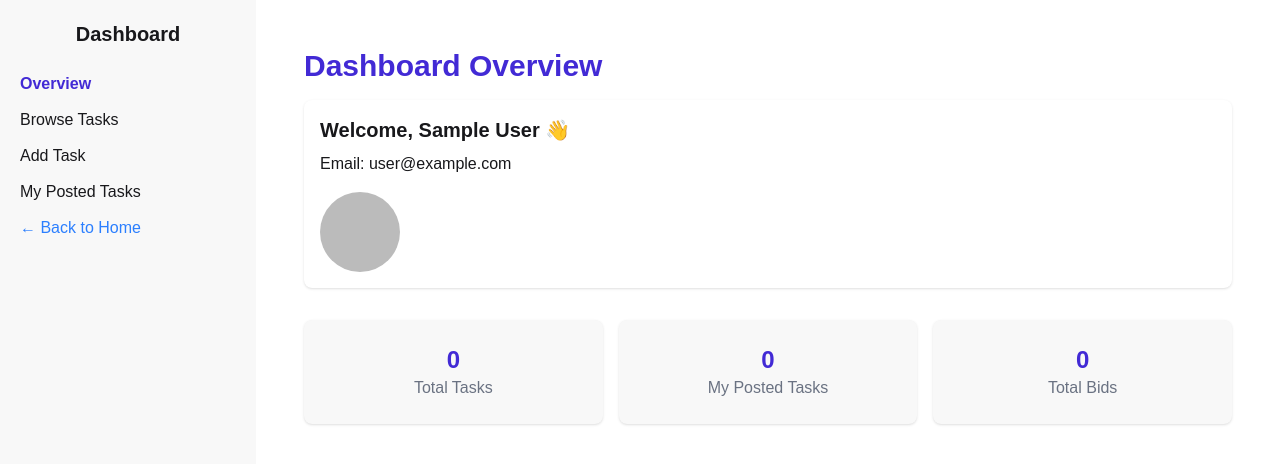
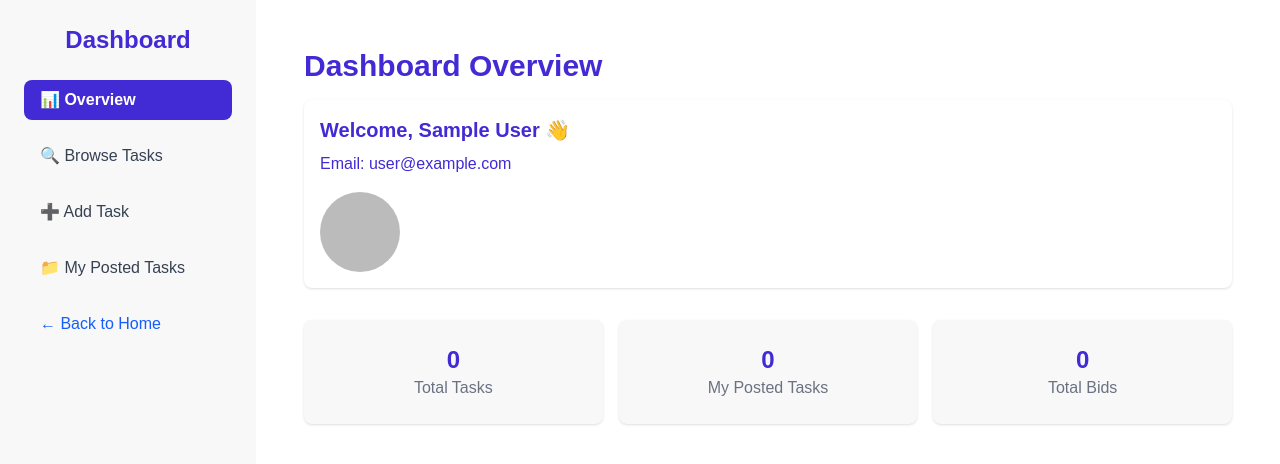
Before and after one commit to mehediakash01/Freelance-client, a React (Vite) app: page /dashboard in a window 1280 px wide. Shown: the top 464 px of the page. Built offline with nearby package versions, Linux system fonts and the light colour scheme; no server answers; sample sign-in values are in the browser's storage.

Commit message:
improved some design

```diff
--- a/src/Components/DashBoard/Dashboard.jsx
+++ b/src/Components/DashBoard/Dashboard.jsx
@@ -2,42 +2,84 @@ import React from "react";
 import { Link, NavLink, Outlet } from "react-router";
 
 const Dashboard = () => {
+  const navLinkStyles = ({ isActive }) =>
+    `block px-4 py-2 rounded-lg transition duration-200 ${
+      isActive
+        ? "bg-primary text-white font-semibold"
+        : "text-gray-700 hover:bg-base-300 hover:text-primary"
+    }`;
+
   return (
-    <div className="min-h-screen flex">
-      {/* Sidebar */}
-      <aside className="w-64 bg-base-200 p-5 fixed top-0 bottom-0 left-0">
-        <h2 className="text-xl font-bold mb-6 text-center">Dashboard</h2>
-        <ul className="space-y-3">
+    <div className="drawer lg:drawer-open">
+      {/* Drawer Toggle (Hamburger) for small screens */}
+      <input id="dashboard-drawer" type="checkbox" className="drawer-toggle" />
+      <div className="drawer-content flex flex-col">
+        {/* Page content here */}
+        <div className="w-full p-4 shadow-sm flex items-center justify-between lg:hidden bg-base-100">
+          <label htmlFor="dashboard-drawer" className="btn btn-primary btn-sm drawer-button">
+            ☰ Menu
+          </label>
+          <h1 className="text-xl font-bold text-primary">Dashboard</h1>
+        </div>
+        <main className="p-6">
+          <Outlet />
+        </main>
+      </div>
+
+      {/* Sidebar content */}
+      <div className="drawer-side z-50">
+        <label htmlFor="dashboard-drawer" className="drawer-overlay"></label>
+        <aside className="w-64 min-h-full bg-base-200 p-6">
+          <h2 className="text-2xl font-bold text-center text-primary mb-6">
+            Dashboard
+          </h2>
+
+          <ul className="space-y-4">
             <li>
-            <NavLink to="/dashboard" end className={({ isActive }) => isActive ? "text-primary font-semibold" : ""}>
-              Overview
+              <NavLink to="/dashboard" end className={navLinkStyles}>
+                📊 Overview
               </NavLink>
             </li>
             <li>
-            <NavLink to="/dashboard/BrowseTask" className={({ isActive }) => isActive ? "text-primary font-semibold" : ""}>
-              Browse Tasks
+              <NavLink to="/dashboard/BrowseTask" className={navLinkStyles}>
+                🔍 Browse Tasks
               </NavLink>
             </li>
             <li>
-            <NavLink to="/dashboard/addTask" className={({ isActive }) => isActive ? "text-primary font-semibold" : ""}>
-              Add Task
+              <NavLink to="/dashboard/addTask" className={navLinkStyles}>
+                ➕ Add Task
               </NavLink>
             </li>
             <li>
-            <NavLink to="/dashboard/myTasks" className={({ isActive }) => isActive ? "text-primary font-semibold" : ""}>
-              My Posted Tasks
+              <NavLink to="/dashboard/myTasks" className={navLinkStyles}>
+                📁 My Posted Tasks
               </NavLink>
             </li>
             <li>
-            <Link to="/" className="text-blue-500">← Back to Home</Link>
+              <Link
+                to="/"
+                className="block px-4 py-2 rounded-lg text-blue-600 hover:text-blue-800 hover:underline transition duration-200"
+              >
+                ← Back to Home
+              </Link>
+            </li>
+            <li>
+              {/* Theme toggle */}
+              <label className="swap swap-rotate flex justify-center mt-6">
+                <input type="checkbox" className="theme-controller" value="dark" />
+                {/* sun icon */}
+                <svg className="swap-off h-8 w-8 fill-current text-yellow-500" xmlns="http://www.w3.org/2000/svg" viewBox="0 0 24 24">
+                  <path d="..." />
+                </svg>
+                {/* moon icon */}
+                <svg className="swap-on h-8 w-8 fill-current text-blue-700" xmlns="http://www.w3.org/2000/svg" viewBox="0 0 24 24">
+                  <path d="..." />
+                </svg>
+              </label>
             </li>
           </ul>
         </aside>
-
-      {/* Main content */}
-      <main className="ml-64 flex-1 p-6">
-        <Outlet />
-      </main>
+      </div>
     </div>
   );
 };
--- a/src/Components/DashBoard/DashboardOverview.jsx
+++ b/src/Components/DashBoard/DashboardOverview.jsx
@@ -38,7 +38,7 @@ const DashboardOverview = () => {
       <h2 className="text-3xl font-bold mb-4 text-primary">Dashboard Overview</h2>
 
       {/* ✅ User Profile Section */}
-      <div className="bg-white rounded-lg shadow p-4 mb-8">
+      <div className="bg-white text-primary rounded-lg shadow p-4 mb-8">
         <h3 className="text-xl font-semibold mb-2">
           Welcome, {user?.displayName || "User"} 👋
         </h3>
--- a/src/Components/Header.jsx
+++ b/src/Components/Header.jsx
@@ -60,7 +60,7 @@ const Header = () => {
           <img
             src="https://i.ibb.co/nsXypkj7/page-Logo-removebg-preview.png"
             alt="Logo"
-            className="w-20"
+            className="w-20 hidden lg:block"
           />
         </Link>
       </div>
--- a/src/Pages/AddTask.jsx
+++ b/src/Pages/AddTask.jsx
@@ -38,7 +38,7 @@ const AddTask = () => {
   return (
     <div className="w-11/12 mx-auto my-10 bg-[#F5F5F5] p-10 rounded-md">
       <form onSubmit={handleTasks}>
-        <h1 className="text-primary text-5xl text-center my-5 font-extrabold">
+        <h1 className="text-primary text-2xl lg:text-5xl text-center my-5 font-extrabold">
           Add a New Task
         </h1>
         <div className="grid grid-cols-1 md:grid-cols-2 lg:grid-cols-2 justify-around gap-3">
--- a/src/Pages/BrowseTask.jsx
+++ b/src/Pages/BrowseTask.jsx
@@ -34,7 +34,7 @@ console.log(search);
   return (
     <div className="bg-[#F5F5F5] my-12 w-11/12 mx-auto">
       <div className="text-center py-8 space-y-2">
-        <h1 className="text-primary text-4xl font-bold">
+        <h1 className="text-primary text-2xl lg:text-4xl font-bold">
           Find Tasks That Match Your Skills
         </h1>
         <p className="text-gray-400">
--- a/src/Pages/Home/FeaturedTask.jsx
+++ b/src/Pages/Home/FeaturedTask.jsx
@@ -7,13 +7,13 @@ const FeaturedTask = ({ sorted }) => {
   const navigate = useNavigate();
 
   return (
-    <div className="w-11/12 mx-auto min-h-[300px] bg-white border border-gray-200 rounded-2xl p-6 shadow-sm hover:shadow-lg transition duration-300 flex flex-col justify-between">
+    <div className="w-11/12 mx-auto h-full bg-white border border-gray-200 rounded-2xl p-6 shadow-sm hover:shadow-lg transition duration-300 flex flex-col justify-between">
       <div>
         <div className="flex justify-between items-center mb-4">
           <span className="text-sm font-medium text-primary bg-red-100 px-3 py-1 rounded-full">
             {sorted.category}
           </span>
-          <span className="text-sm text-gray-500">📅 {sorted.date}</span>
+
         </div>
 
         <div className="flex items-center gap-2 mb-3 text-gray-700 font-medium">
@@ -21,7 +21,9 @@ const FeaturedTask = ({ sorted }) => {
           <span>Posted by: {sorted.name}</span>
         </div>
 
-        <p className="text-gray-800 mb-3">💬 {sorted.details}</p>
+            <p className="text-gray-800 mb-3">
+          💬 {sorted.details?.slice(0, 80)}...
+        </p>
 
         <p className="text-gray-800 font-semibold">
           💰 Budget: <span className="text-black">{sorted.budget} Tk</span>
--- a/src/Pages/TaskCard.jsx
+++ b/src/Pages/TaskCard.jsx
@@ -4,7 +4,7 @@ import { useNavigate } from "react-router";
 
 const TaskCard = ({ task }) => {
   const navigate = useNavigate();
-  const { _id, taskTitle, details, category, date, budget, taskImg } = task;
+  const { _id, taskTitle, details, category,  budget, taskImg } = task;
 
   return (
     <div className="w-full max-w-md mx-auto bg-white border border-accent rounded-2xl shadow-sm hover:shadow-2xl transition duration-300 overflow-hidden">
@@ -35,7 +35,7 @@ const TaskCard = ({ task }) => {
         </p>
 
         <div className="text-sm font-medium text-black space-y-1">
-          <p>⏰ Deadline: <span className="text-gray-600">{date}</span></p>
+          {/* <p>⏰ Deadline: <span className="text-gray-600">{date}</span></p> */}
           <p>💸 Budget: <span className="text-gray-600">{budget} TK</span></p>
         </div>
 
--- a/src/Router/router.jsx
+++ b/src/Router/router.jsx
@@ -26,10 +26,7 @@ export const router = createBrowserRouter([
     children: [
       {
         index: true,
-        loader: () =>
-          fetch(
-            "http://localhost:3000/featuredTask"
-          ),
+        loader: () => fetch("http://localhost:3000/featuredTask"),
         Component: Home,
       },
       {
@@ -45,15 +42,12 @@ export const router = createBrowserRouter([
         path: "BrowseTask",
         loader: () => fetch("http://localhost:3000/allTasks"),
 
-
         element: <BrowseTask></BrowseTask>,
       },
       {
         path: "/BrowseTask/taskDetails/:id",
         loader: ({ params }) =>
-          fetch(
-            `http://localhost:3000/taskDetails/${params.id}`
-          ),
+          fetch(`http://localhost:3000/taskDetails/${params.id}`),
         element: (
           <PrivateRoute>
             <TaskDetails></TaskDetails>
@@ -73,6 +67,7 @@ export const router = createBrowserRouter([
   },
   {
     path: "/dashboard",
+    errorElement: <ErrorPage></ErrorPage>,
     element: (
       <PrivateRoute>
         <Dashboard />
@@ -83,7 +78,6 @@ export const router = createBrowserRouter([
       {
         path: "BrowseTask",
         loader: () => fetch("http://localhost:3000/allTasks"),
-
 
         element: <BrowseTask></BrowseTask>,
       },
@@ -107,17 +101,14 @@ export const router = createBrowserRouter([
       },
       {
         path: "updateTask/:id",
-  loader: ({params}) =>
-    fetch(
-      `http://localhost:3000/taskDetails/${params.id}`
-    ),
+        loader: ({ params }) =>
+          fetch(`http://localhost:3000/taskDetails/${params.id}`),
         element: (
           <PrivateRoute>
             <UpdateTask />
           </PrivateRoute>
         ),
       },
-
     ],
   },
 ]);
```
Lines whose indentation alone changed are shown as unchanged.
